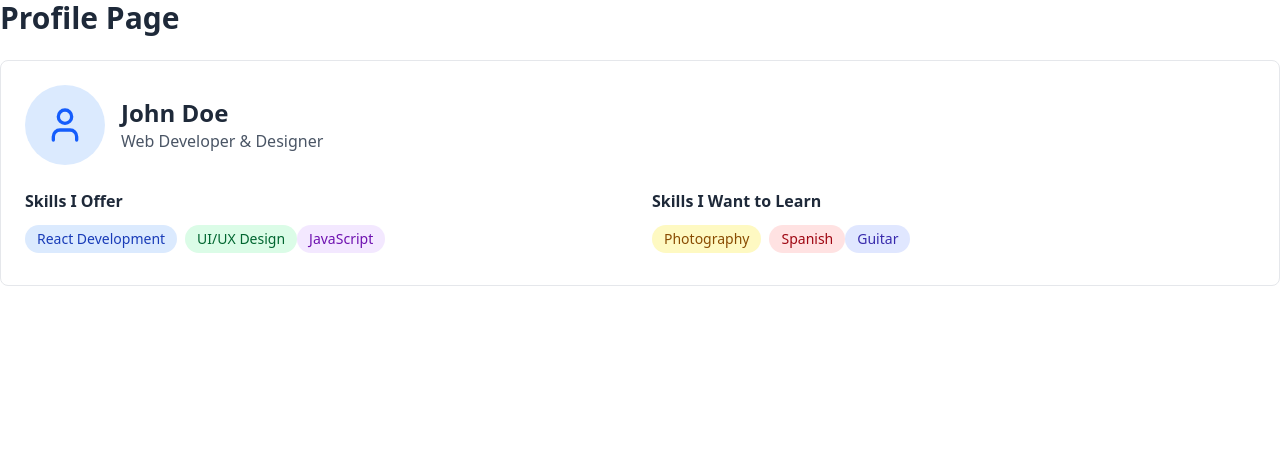
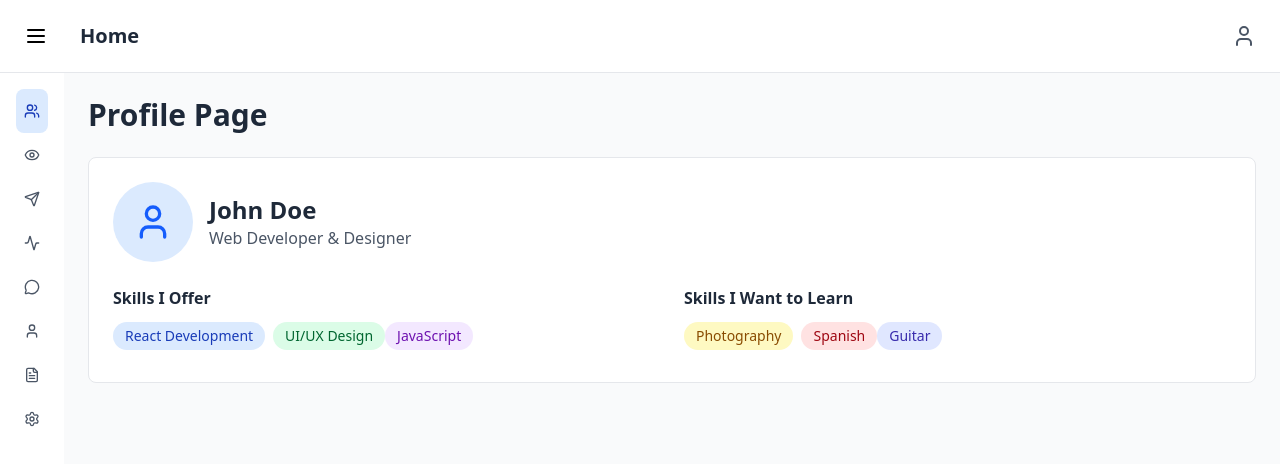
Before and after one commit to shivam8112005/Skill-Swap, a React (Vite) app in the folder Skill-Swap Frontend/Frontend/: page /profile in a window 1280 px wide. Shown: the top 464 px of the page. Built offline with nearby package versions, Linux system fonts and the light colour scheme.

Commit message:
Used Outlet from react-router-dom for rendering sidebar on every page

```diff
--- a/Skill-Swap Frontend/Frontend/src/App.jsx
+++ b/Skill-Swap Frontend/Frontend/src/App.jsx
@@ -9,6 +9,7 @@ import PostRequests from './Pages/PostRequests'
 import Profile from './Pages/Profile'
 import ViewRequests from './Pages/ViewRequests'
 import { BrowserRouter, Routes, Route, Navigate } from 'react-router-dom'
+import Layout from './Pages/Layout'
 // import Auth from './Pages/Auth'
 // import ChatRoom from './components/ChatRoom';
 // import { Routes, Route } from 'react-router-dom';
@@ -36,12 +37,18 @@ function App() {
       </Routes> */}
 
       <Routes>
-        <Route path='/' element={<Home/>}></Route>
+
+          <Route path="/" element={<Layout />}>
+          <Route index element={<Home />} />
+          <Route path="profile" element={<Profile />} />
+          <Route path="chat" element={<Chat />} />
         <Route path='/active-requests' element={<ActiveRequests/>}/>
+        <Route path='/send-request' element={<PostRequests/>}/>
+        <Route path='/view-requests' element={<ViewRequests/>}/>
+          </Route>
+        {/* <Route path='/' element={<Home/>}></Route>
         <Route path='/chat' element={<Chat/>}/>
-        <Route path='/send-request' element={<PostRequests/>}/>
-        <Route path='/profile' element={<Profile/>}/>
-        <Route path='/view-requests' element={<ViewRequests/>}/>
+        <Route path='/profile' element={<Profile/>}/> */}
 
       </Routes>
     </BrowserRouter>
--- a/Skill-Swap Frontend/Frontend/src/Components/Navigation.jsx
+++ b/Skill-Swap Frontend/Frontend/src/Components/Navigation.jsx
@@ -57,7 +57,7 @@ const Navigation = (props) => {
       {navigationItems.map((item) => {
         const Icon = item.icon;
         return (
-            <Link to={item.id}>
+            <Link to={item.id==='home'?'/':item.id}>
              <li key={item.id}>
   <button
     onClick={() => handleTabClick(item.id)}
--- a/Skill-Swap Frontend/Frontend/src/Pages/Home.jsx
+++ b/Skill-Swap Frontend/Frontend/src/Pages/Home.jsx
@@ -149,11 +149,11 @@ const Home = () => {
       {/* Sidebar */}
       <div className={`h-screen bg-white transition-all duration-300 ${isSidebarOpen ? 'w-60' : 'w-16'}`}>
 
-  <Navigation activeTab={activeTab}
+  {/* <Navigation activeTab={activeTab}
   setActiveTab={setActiveTab}
   isSidebarOpen={isSidebarOpen}
   setIsSidebarOpen={setIsSidebarOpen}
-  setIsModalOpen={setIsModalOpen} />
+  setIsModalOpen={setIsModalOpen} /> */}
 </div>
 
 
--- /dev/null
+++ b/Skill-Swap Frontend/Frontend/src/Pages/Layout.jsx
@@ -0,0 +1,74 @@
+import React, { useState } from 'react';
+import { Outlet } from 'react-router-dom';
+// import Navigation from './Components/Navigation';
+import Navigation from '../Components/Navigation';
+import { Menu, User, X } from 'lucide-react';
+
+const Layout = () => {
+  const [activeTab, setActiveTab] = useState('home');
+  const [isSidebarOpen, setIsSidebarOpen] = useState(false);
+  const [isModalOpen, setIsModalOpen] = useState(false);
+
+  return (
+    <div className="min-h-screen bg-gray-50 flex">
+      {/* Sidebar */}
+      <div className={`h-screen bg-white transition-all duration-300 ${isSidebarOpen ? 'w-60' : 'w-16'}`}>
+        <Navigation
+          activeTab={activeTab}
+          setActiveTab={setActiveTab}
+          isSidebarOpen={isSidebarOpen}
+          setIsSidebarOpen={setIsSidebarOpen}
+          setIsModalOpen={setIsModalOpen}
+        />
+      </div>
+
+      {/* Main Content */}
+      <div className="flex-1 flex flex-col">
+        {/* Header */}
+        <header className="bg-white border-b border-gray-200 p-4">
+          <div className="flex items-center justify-between">
+            <button
+              onClick={() => setIsSidebarOpen(!isSidebarOpen)}
+              className="md:hidden p-2 rounded-lg hover:bg-gray-100"
+            >
+              <Menu className="w-6 h-6" />
+            </button>
+            <h1 className="text-xl font-semibold text-gray-800 capitalize">
+              {activeTab.replace('-', ' ')}
+            </h1>
+            <div className="flex items-center space-x-4">
+              <button className="p-2 rounded-lg hover:bg-gray-100">
+                <User className="w-6 h-6 text-gray-600" />
+              </button>
+            </div>
+          </div>
+        </header>
+
+        {/* This renders each page */}
+        <main className="flex-1 p-6 overflow-y-auto">
+          <Outlet />
+        </main>
+      </div>
+
+      {/* Optional Modal */}
+      {isModalOpen && (
+        <div className="fixed inset-0 bg-black bg-opacity-50 z-40 flex items-center justify-center p-4">
+          <div className="bg-white rounded-lg max-w-md w-full p-6">
+            <div className="flex justify-between items-center mb-4">
+              <h2 className="text-xl font-semibold text-gray-800">Summarize Text & Generate Quiz</h2>
+              <button
+                onClick={() => setIsModalOpen(false)}
+                className="p-2 hover:bg-gray-100 rounded-lg"
+              >
+                <X className="w-5 h-5" />
+              </button>
+            </div>
+            {/* Modal content */}
+          </div>
+        </div>
+      )}
+    </div>
+  );
+};
+
+export default Layout;
```
